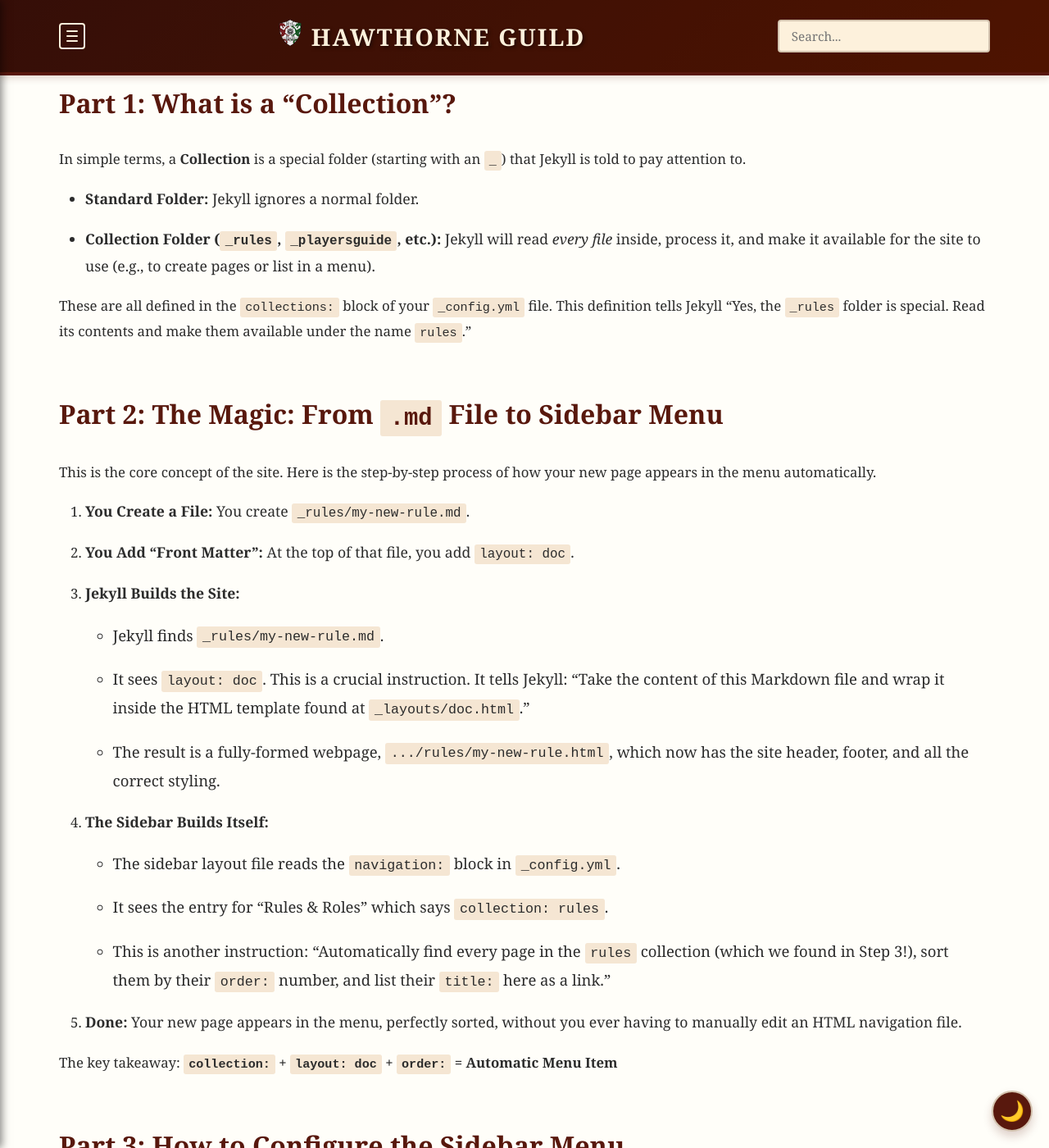
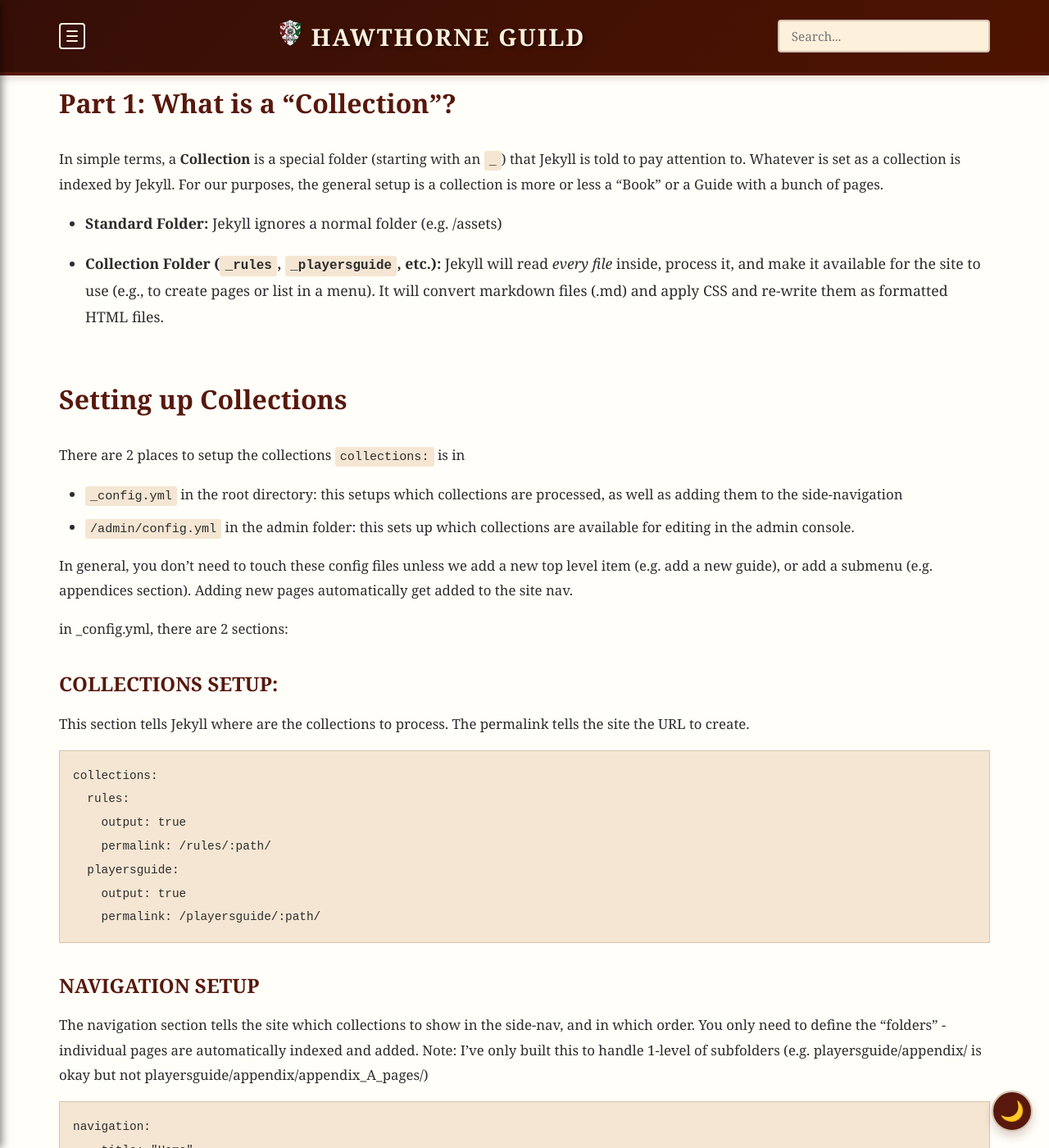
Before and after one commit to hawthorneguild/Guides, a Jekyll site: the page built from _help/collections.md, in a window 1280 px wide and 1400 px high, scrolled down 471 px. Shown: the whole window at 82% size. Built offline with Jekyll 4.4.1, drawn with Linux system fonts in a browser that asks for light colours; comment, search, counter and statistics services are not loaded; some of the changed text lies outside the part shown.

Commit message:
Better Explanations of Collections

````diff
--- a/_help/collections.md
+++ b/_help/collections.md
@@ -6,86 +6,64 @@
 
 # Site Documentation: Managing Collections & Navigation
 
-This guide explains the technical backbone of the site: how content is organized using Jekyll **Collections** and how those collections automatically build the sidebar **Navigation** menu.
+This guide explains the technical backbone of the site: how content is organized using Jekyll (the built-in CMS in GithHub Pages) **Collections** and how those collections automatically build the sidebar **Navigation** menu.
 
 ## Part 1: What is a "Collection"?
 
-In simple terms, a **Collection** is a special folder (starting with an `_`) that Jekyll is told to pay attention to.
+In simple terms, a **Collection** is a special folder (starting with an `_`) that Jekyll is told to pay attention to. Whatever is set as a collection is indexed by Jekyll.  For our purposes, the general setup is a collection is more or less a "Book" or a Guide with a bunch of pages.
 
-- **Standard Folder:** Jekyll ignores a normal folder.
+- **Standard Folder:** Jekyll ignores a normal folder (e.g. /assets)
 
-- **Collection Folder (`_rules`, `_playersguide`, etc.):** Jekyll will read _every file_ inside, process it, and make it available for the site to use (e.g., to create pages or list in a menu).
+- **Collection Folder (`_rules`, `_playersguide`, etc.):** Jekyll will read _every file_ inside, process it, and make it available for the site to use (e.g., to create pages or list in a menu).  It will convert markdown files (.md) and apply CSS and re-write them as formatted HTML files.
 
+## Setting up Collections
 
-These are all defined in the `collections:` block of your `_config.yml` file. This definition tells Jekyll "Yes, the `_rules` folder is special. Read its contents and make them available under the name `rules`."
+There are 2 places to setup the collections `collections:` is in
+- `_config.yml` in the root directory:  this setups which collections are processed, as well as adding them to the side-navigation
+- `/admin/config.yml` in the admin folder:  this sets up which collections are available for editing in the admin console.
 
-## Part 2: The Magic: From `.md` File to Sidebar Menu
+In general, you don't need to touch these config files unless we add a new top level item (e.g. add a new guide), or add a submenu (e.g. appendices section).  Adding new pages automatically get added to the site nav.
 
-This is the core concept of the site. Here is the step-by-step process of how your new page appears in the menu automatically.
+in _config.yml, there are 2 sections:
 
-1. **You Create a File:** You create `_rules/my-new-rule.md`.
+### Collections Setup:
 
-2. **You Add "Front Matter":** At the top of that file, you add `layout: doc`.
+This section tells Jekyll where are the collections to process.  The permalink tells the site the URL to create.
+```
+collections:
+  rules:
+    output: true
+    permalink: /rules/:path/
+  playersguide:
+    output: true
+    permalink: /playersguide/:path/
+```
 
-3. **Jekyll Builds the Site:**
+### Navigation setup
 
-    - Jekyll finds `_rules/my-new-rule.md`.
-
-    - It sees `layout: doc`. This is a crucial instruction. It tells Jekyll: "Take the content of this Markdown file and wrap it inside the HTML template found at `_layouts/doc.html`."
-
-    - The result is a fully-formed webpage, `.../rules/my-new-rule.html`, which now has the site header, footer, and all the correct styling.
-
-4. **The Sidebar Builds Itself:**
-
-    - The sidebar layout file reads the `navigation:` block in `_config.yml`.
-
-    - It sees the entry for "Rules & Roles" which says `collection: rules`.
-
-    - This is another instruction: "Automatically find every page in the `rules` collection (which we found in Step 3!), sort them by their `order:` number, and list their `title:` here as a link."
-
-5. **Done:** Your new page appears in the menu, perfectly sorted, without you ever having to manually edit an HTML navigation file.
-
-
-The key takeaway: **`collection:` + `layout: doc` + `order:` = Automatic Menu Item**
-
-## Part 3: How to Configure the Sidebar Menu
-
-The sidebar is 100% controlled by the `navigation:` block in `_config.yml`. It supports **four** types of menu items.
-
-### Type 1: The Simple Link
-
-This just points to one specific URL. It's used for the "Home" page and the "FAQ" page.
+The navigation section tells the site which collections to show in the side-nav, and in which order.  You only need to define the "folders" - individual pages are automatically
+indexed and added.  Note:  I've only built this to handle 1-level of subfolders (e.g. playersguide/appendix/ is okay but not playersguide/appendix/appendix_A_pages/)
 
 ```
-# Example from _config.yml
 navigation:
   - title: "Home"
     url: "/"
-  - title: "FAQ"
-    url: /faq.html
+
+  - title: "Rules & Roles"
+    collection: rules
+
+  - title: "Player's Guide"
+    collection: playersguide
+    sections:
+      - title: "Appendices"
+        folder: "playersguide/appendices"
 ```
 
-### Type 2: The Automatic Collection (Most Common)
+In some cases, the side nav can have direct links instead of pulling from a collection, e.g.
 
-This is the "magic" one. You provide a `title` and a `collection:` name. It automatically finds all `layout: doc` pages in that collection and builds a list.
 
 ```
-# Example from _config.yml
-# This one line automatically finds all pages
-# in the `_rules` folder and lists them.
-  - title: "Rules & Roles"
-    collection: rules
-```
-
-### Type 3: The Fully Manual Section
-
-This is used when you need to link to pages that are _not_ in a collection, or are not standard document pages (like the Statblock Builder, which is an `.html` file).
-
-Notice there is **no `collection:` key**. Instead, you manually define all sub-links in a `sections:` block.
-
-```
-# Example from _config.yml
-# Used for the Monster Compendium
+# Monster Compendium we want to link directly to HTML files
   - title: "Monster Compendium"
     sections:
       - title: "Monster Compendium"
@@ -96,89 +74,23 @@
         url: /monster-compendium/generator/
 ```
 
-### Type 4: The Hybrid (Automatic + Manual Submenu)
+### Documents and Front Matter
 
-This is the most complex type and is used for the "Player's Guide." It has **one level of sub-menu** and is a special case.
+As I said, individual markdown files in Jekyll are automatically processed, converted to HTML, and indexed into the navigation.  In order to do so, there is some
+meta-data (front matter) that is read at the top of each file to let it know how to use it:
 
-```
-# Example from _config.yml
-  - title: "Player's Guide"
-    collection: playersguide
-    sections:
-      - title: "Appendices"
-        folder: "playersguide/appendices"
-```
-
-**How this works:**
-
-1. `collection: playersguide`: This part is **automatic**. It finds all `layout: doc` pages in the _root_ of the `_playersguide/` folder (e.g., `_playersguide/getting-started.md`) and lists them at the top level.
-
-2. `sections:`: This part is **manual**. It adds a sub-menu (a "section") titled "Appendices."
-
-3. `folder: "playersguide/appendices"`: This is a _special_ key. It tells the sidebar to find all `layout: doc` pages _inside_ the `_playersguide/appendices/` sub-folder and list them under the "Appendices" sub-menu.
-
-
-**This is the 1-level-submenu limit.** This "Hybrid" model is the only way this site is configured to handle sub-menus.
-
-## Part 4: How-To Guides
-
-### How to Add a Page to "Rules & Roles"
-
-1. Create a new file, e.g., `_rules/my-new-rule.md`.
-
-2. Add this Front Matter to the top:
-
-    ```
     ---
     layout: doc
     title: "My New Rule"
     order: 50
+    background_image: /assets/images/mybackground.jpg
     ---
 
-    My content starts here...
-    ```
+|Front Matter|	|Description|
+|:----------------|	|:--------------------------------------------------|
+|layout|	|tells Jekyll which layout to use:  in almost all cases, it's "doc" for document.  There is also "statblock" for the monster statblocks but those are handled in a custom fashion|
+|title|	|Name of the page.  You can have a different page name than file name|
+|order|	|Sets the order in which a document shows up in its section.  So it's generally good practice to have pages set with gaps in the order number, so if you want to add a new page, you don't need to re-order every single page after it.|
+|background_image|	|Sets a custom background image on the page.  Can be an internal link (like the example) or a https: external link|
 
-3. Save the file. It will be added to the menu automatically.
-
-
-### How to Add a Page to "Player's Guide (Appendices)"
-
-1. Create a new file in the sub-folder, e.g., `_playersguide/appendices/my-appendix.md`.
-
-2. Add this Front Matter to the top:
-
-    ```
-    ---
-    layout: doc
-    title: "My New Appendix"
-    order: 30
-    ---
-
-    My content starts here...
-    ```
-
-3. Save the file. It will be added to the "Appendices" sub-menu automatically.
-
-
-## Part 5: Troubleshooting
-
-### "My page isn't showing up in the menu!"
-
-Check these four things:
-
-1. **Is the file in the right collection folder?** (e.g., `_rules/`)
-
-2. **Does it have `layout: doc`?** If it has `layout: statblock` or no layout, it will be ignored by the menu.
-
-3. **Is the collection itself listed in `_config.yml`?** If you made a new `_newstuff/` folder, it won't do anything until you add it to `_config.yml`.
-
-4. **Does it have an `order:` number?** Missing `order` can cause it to sort to the end or not appear.
-
-
-### "My links are broken!"
-
-- In your `_config.yml`, the `permalink:` setting for each collection controls the URL.
-
-- Most are set to `/:path/`, which means `_playersguide/foo.md` becomes `/playersguide/foo/`.
-
-- **Exception:** `rules` is set to `/:name.html`. This is an older style, and means `_rules/foo.md` becomes `/rules/foo.html`.
+**The only optional front-matter is the background image (which you can have and just leave blank).  All other front matter are mandatory for a page to show up**
--- a/monster-compendium/generator.html
+++ b/monster-compendium/generator.html
@@ -19,7 +19,7 @@
             <li><strong>Submit for review:</strong> Go to the <strong>#dm-requests</strong> channel on Discord and upload your <code>.md</code> file to have it added to the compendium.</li>
             <li><strong>To edit an existing monster:</strong> Click the "Load Markdown" button, select your saved <code>.md</code> file, and the form will be populated with its data.</li>
         </ul>
-
+        <p>Note:  The save/mod calculations are re-calculated upon Preview or Save</p>
     </div>
     <div id="generator-app">
         <div style="text-align: center; padding: 20px;">Loading generator...</div>
````
Also changed, not shown: _monsters/cursed-porcelain-dolls-swarm-of.md (line endings or trailing spaces).
